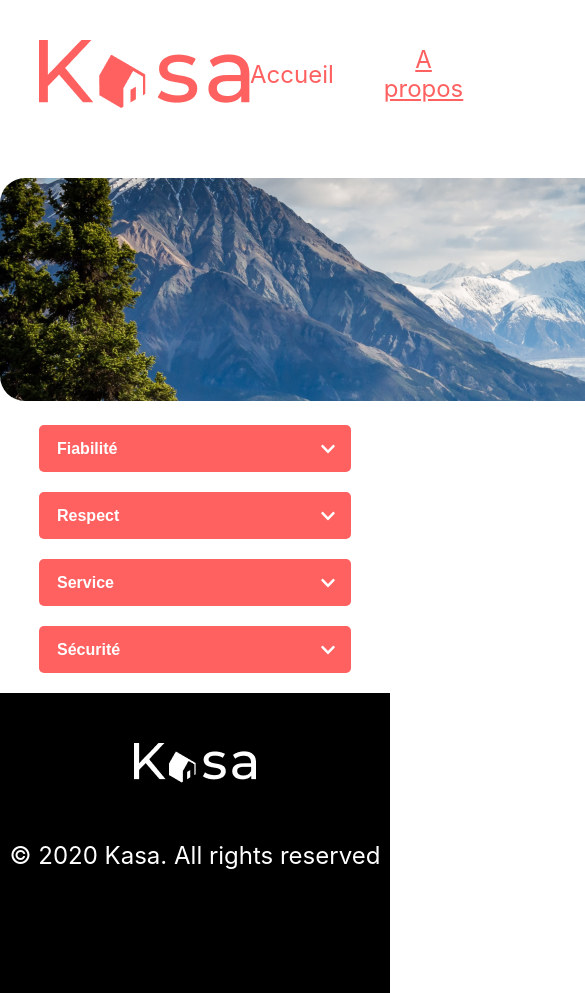
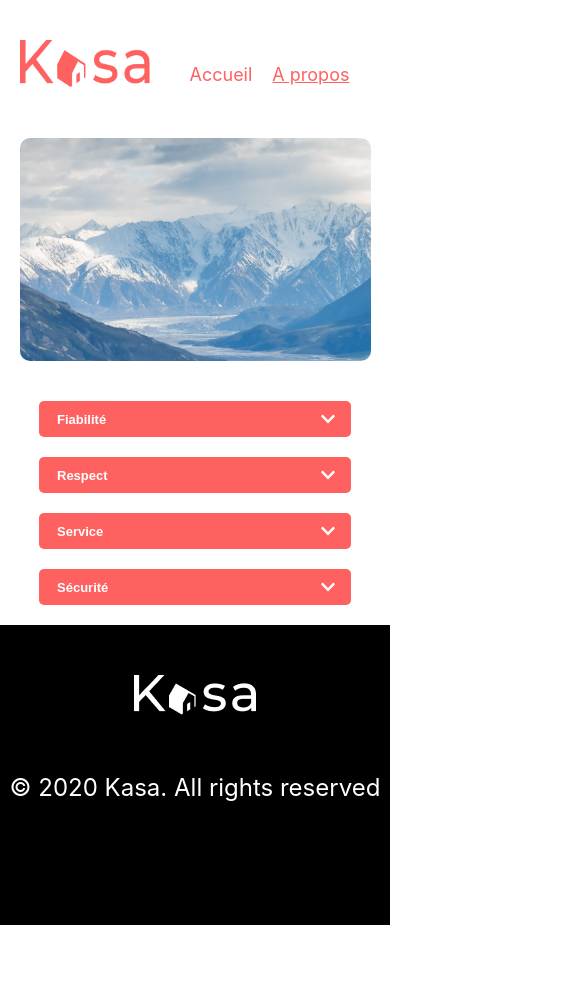
Before and after one commit to Killouh/P11---Kaza, a React (Create React App) app: page /Propos in a window 390 px wide. Shown: the top 993 px of the page, 585 px wide, since content can reach past the window. After the commit the page ends 925 px from the top, so only its background shows below. Built offline with nearby package versions, Linux system fonts and the light colour scheme.

Commit message:
Responsive corrections (mobile targeted)

```diff
--- a/src/components/Accordion/Accordion.css
+++ b/src/components/Accordion/Accordion.css
@@ -130,12 +130,12 @@
     position: relative;
 }
 
-@media (max-width: 375px) {
+@media (max-width: 1000px) {
     .accordionlocation{
-        width: 335px;
+        width: 100%;
     }
     .accordionlocation_content{
-        width: 335px;
+        width: 100%;
     }
 
     .accordion {
@@ -165,6 +165,10 @@
 
     }
 
+    .accordionlocation_text{
+        padding-top: 10px;
+    }
+
     .container{
         margin: auto;
         width: 100%;
--- a/src/views/cardspage/CardsPage.css
+++ b/src/views/cardspage/CardsPage.css
@@ -2,6 +2,13 @@
 .body_location_page{
     margin-bottom: 200px;
 }
+
+ul {
+    list-style-type: none;
+    text-align: left;
+    margin-top: 5px;
+    padding-left: 10px;
+  }
 
 .slideshow_location {
     margin-top: 35px;
@@ -73,10 +80,20 @@
     margin-top: -25px;
 }
 
+.accordion-container-right{
+width: 45%;
+margin-left: 10px;
+}
+
+.accordion-container-left{
+
+    width: 45%;
+}
 
 
 
-@media (max-width: 375px) {
+
+@media (max-width: 1000px) {
 
     .body_location_page{
         display: flex;
@@ -143,4 +160,13 @@
         width: 90%;
         margin: auto;
     }
+
+    .accordion-container-right{
+        width: 100%;
+        margin-left: 0px;
+        }
+
+        .accordion-container-left{
+            width: 100%;
+        }
 }
--- a/src/views/header/Header.css
+++ b/src/views/header/Header.css
@@ -28,7 +28,34 @@ nav{
     text-decoration: underline;
 }
 
-@media (max-width: 375px) {
+@media (max-width: 480px) {
+    .header{
+        padding-top: 40px;
+        justify-content: space-between;
+        align-content: center;
+        gap: 40px;
+        width: 80%;
+        margin: auto;
+        padding-left: unset;
+    }
+    .logoKasa{
+        width: 130px;
+        height: 47px;
+    }
+
+    nav{
+        gap: 20px;
+        width: 350px;
+    }
+
+    .navText{
+        font-size: 18px;
+        width: 100%;
+        white-space: nowrap;
+    }
+}
+
+@media (max-width: 376px) {
     .header{
         padding-top: 40px;
         justify-content: space-between;
--- a/src/views/home/Home.css
+++ b/src/views/home/Home.css
@@ -6,10 +6,10 @@
 }
 
 /* BACKGROUND TITLE */
-.background_title{
+.background_title {
   width: 90%;
   margin: 20px auto;
-    background: #F7F7F7;
+  background: #f7f7f7;
   border-radius: 25px;
 }
 
@@ -39,12 +39,11 @@
   text-shadow: 2px 2px 4px #000000;
 }
 
-
 /* LOCATIONCARD */
 .background {
   width: 90%;
   margin: 20px auto;
-    background: #F7F7F7;
+  background: #f7f7f7;
   border-radius: 25px;
 }
 
@@ -81,14 +80,38 @@
   color: white;
 }
 
-@media (max-width: 375px) {
+@media (max-width: 1060px) {
+  .title_home {
+    padding: auto;
+    font-size: 2.1em;
+    width: 50%;
+    height: 50px;
+    top: 27%;
+    text-shadow: 2px 2px 6px #000000;
+  }
+}
 
-.body-home{
-    margin-left:-3%;
+@media (max-width: 840px) {
+    .title_home {
+        font-size: 1.7em;
+    }
+  }
+
+
+
+  @media (max-width: 660px) {
+    .title_home {
+        font-size: 1.5em;
+    }
+  }
+
+  @media (max-width: 490px) {
+    .body-home {
+        margin: auto;
         width: 375px;
       }
       /* BACKGROUND TITLE */
-.background_title{
+      .background_title {
         height: 111px;
         width: 80%;
       }
@@ -118,13 +141,11 @@
         width: 100%;
         background: white;
       }
-.location-card-container{
+      .location-card-container {
         width: 80%;
       }
 
-.location-card-img{
+      .location-card-img {
         height: 300px;
       }
-
-
   }
--- a/src/views/propos/About.css
+++ b/src/views/propos/About.css
@@ -20,13 +20,19 @@
 .img_img_about {
     border-radius: 25px;
     object-fit: cover;
+    width: 80%;
 }
 
 .container {
     margin: auto;
 }
 
-@media (max-width: 375px) {
+@media (max-width: 1000px) {
+
+    .body-about {
+        margin-top: 30px;
+    }
+
 
     .background_title_about {
         width: 90%;
```
Lines whose indentation alone changed are shown as unchanged.
